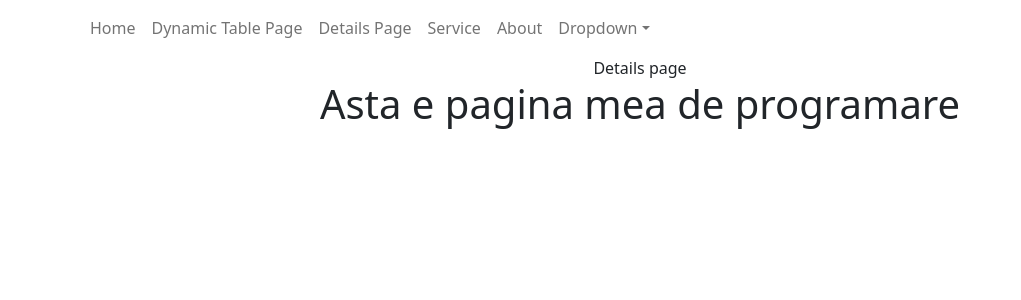
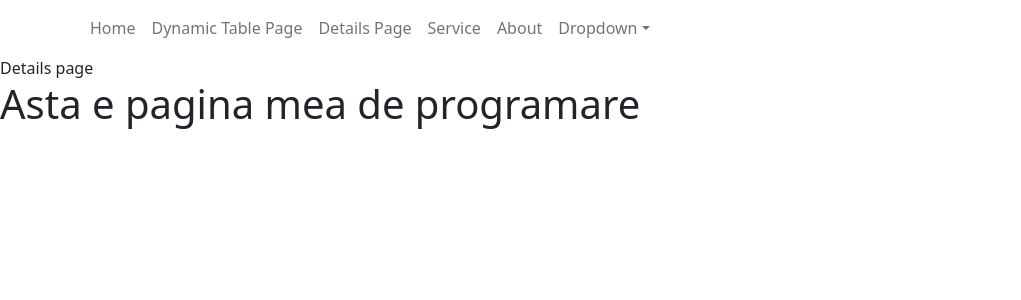
Before and after one commit to deakferi90/my_demo_app, a React (Create React App) app in the folder courses-fe/: page /details-page in a window 1280 px wide. Shown: the top 300 px of the page, without its empty margins (0-1021 px from the left). Built offline with nearby package versions, Linux system fonts and the light colour scheme.

Commit message:
added custom templates for the new routes

```diff
--- a/courses-fe/src/App.js
+++ b/courses-fe/src/App.js
@@ -7,22 +7,20 @@ import About from './pages/about';
 import Table from './components/Table/TableComponent';
 import DetailsPage from './components/DetailsPage/DetailsPageComponent';
 import Service from './components/Service/ServiceComponent';
-import Header from './shared/header';
-//import PageRoute from './templates/PageRoute';
+import PageTemplate from './templates/PageTemplate';
 import './App.css';
 
 function App() {
   return (
-    <div className="App">
-      <Header />
+    <div>
       <Router>
       <Fragment>
         <Routes>
-          <Route path="/" element={<Home />} />
-          <Route path="/about" element={<About />} />
-          <Route path="/table-page" element={<Table />} />
-          <Route path="/details-page" element={<DetailsPage />} />
-          <Route path="/service" element={<Service />} />
+          <Route path="/" element={<PageTemplate><Home /></PageTemplate>} />
+          <Route path="/about" element={<PageTemplate><About /></PageTemplate>} />
+          <Route path="/table-page" element={<PageTemplate><Table /></PageTemplate>} />
+          <Route path="/details-page" element={<PageTemplate><DetailsPage /></PageTemplate>} />
+          <Route path="/service" element={<PageTemplate><Service /></PageTemplate>} />
         </Routes>
         </Fragment>
       </Router>
--- /dev/null
+++ b/courses-fe/src/templates/PageTemplate/index.js
@@ -0,0 +1,13 @@
+import React, { Fragment } from "react";
+import Header from "../../shared/header";
+
+const PageTemplate = ({ children }) => {
+  return (
+    <Fragment>
+        <Header />
+      <Fragment>{children}</Fragment>
+    </Fragment>
+  );
+};
+
+export default PageTemplate;
```
Also changed, not shown: courses-fe/src/templates/PageRoute/index.js (deleted, +0 -11 lines).
